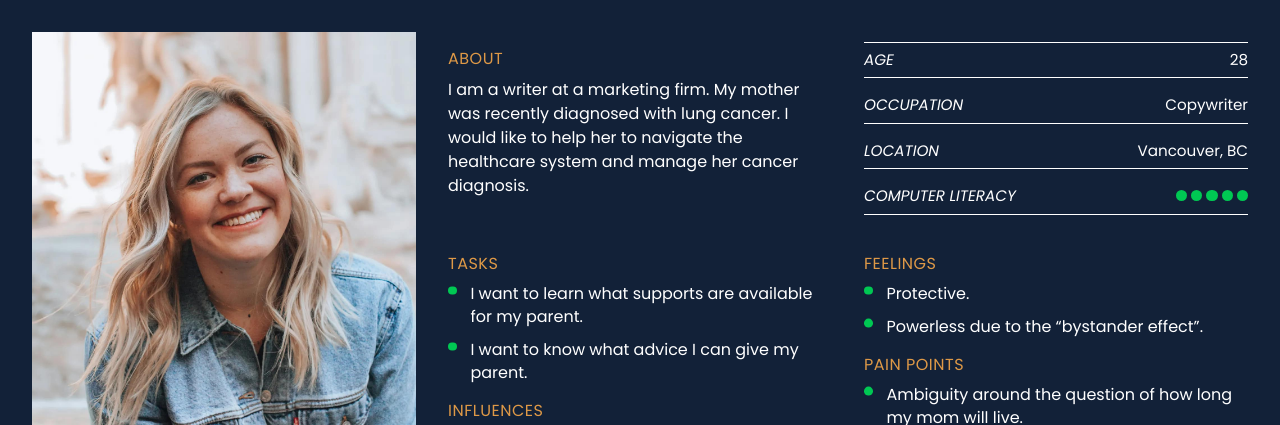
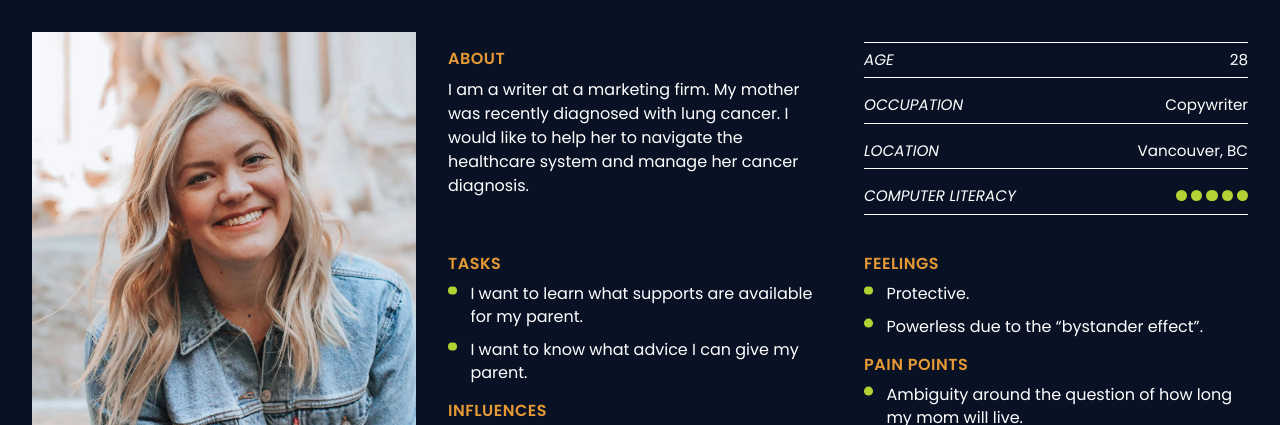
Before and after one commit to CoolMcProgrammer123/INM420-Assignment-6, a website: page public/index.html in a window 1280 px wide. Shown: the top 425 px of the page. Drawn offline with nearby package versions, Linux system fonts and the light colour scheme.

Commit message:
Updated colors + Fixed font weight for titles

```diff
--- a/public/assets/css/style.css
+++ b/public/assets/css/style.css
@@ -1,10 +1,17 @@
 @import url('https://fonts.googleapis.com/css2?family=Poppins:ital,wght@0,100;0,200;0,300;0,400;0,500;0,600;0,700;0,800;0,900;1,100;1,200;1,300;1,400;1,500;1,600;1,700;1,800;1,900&display=swap');
+
+/* ---------- Custom Edits ---------- */
+/* Font weight for header titles */
+h3 {
+    font-weight: 600;
+}
+
 
 /* ---------- variables ---------- */
 :root {
-    --navy: #122138;
-    --orange: #de9947;
-    --green: #00c853;
+    --navy: #091124;
+    --orange: #E59A35;
+    --green: #B3D233;
     --white: #ffffff;
     --font-main: "Poppins", Arial, sans-serif;
 }
```
